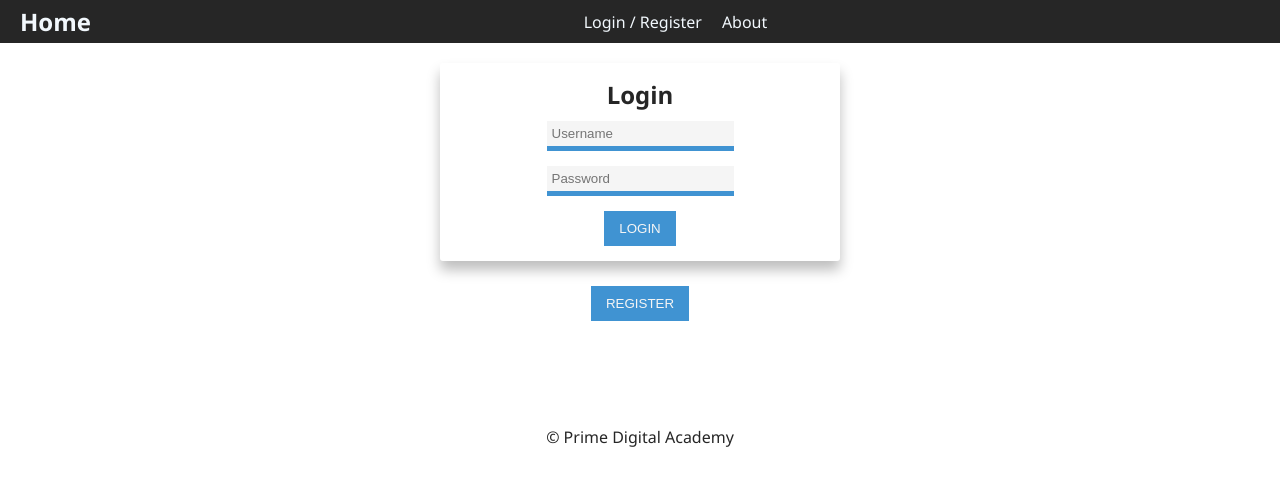
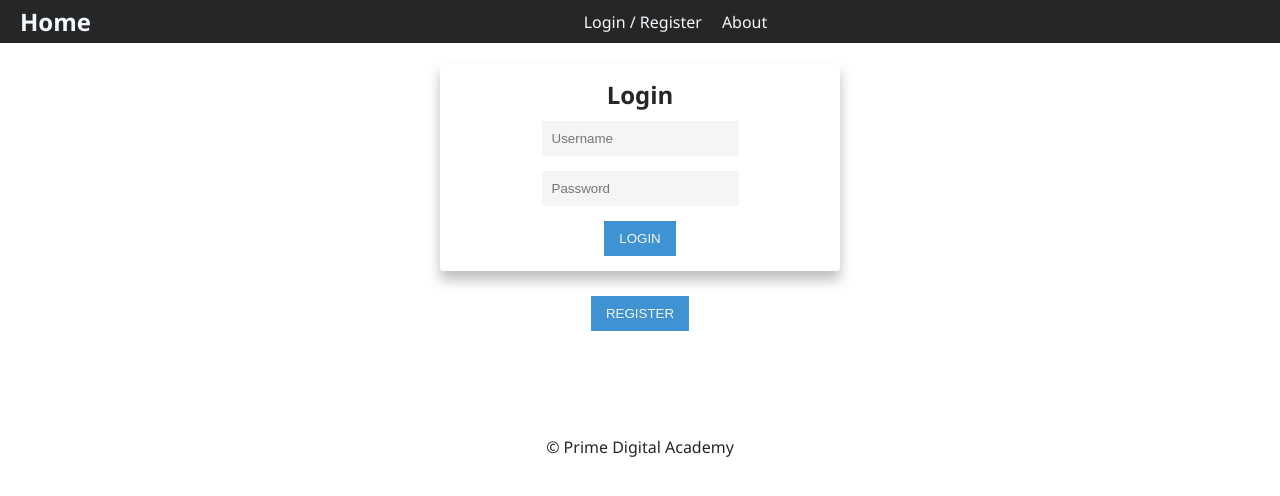
Before and after one commit to Davey-M/rocket-race-solo-project, a React (Create React App) app: page /#/user in a window 1280 px wide. Shown: the top 496 px of the page. Built offline with nearby package versions, Linux system fonts and the light colour scheme; no server answers.

Commit message:
changed input styling

```diff
--- a/src/rr-style.css
+++ b/src/rr-style.css
@@ -173,10 +173,10 @@ button.free:active {
 
 /* inputs */
 input {
-  padding: 5px;
+  padding: 10px;
   background-color: var(--dark-3);
   border: none;
-  border-bottom: 5px solid var(--blue-1);
+  /* border-bottom: 5px solid var(--blue-1); */
 }
 
 input:focus-visible {
```
